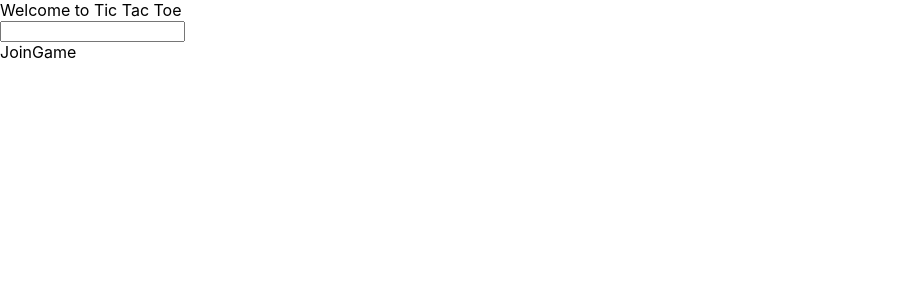
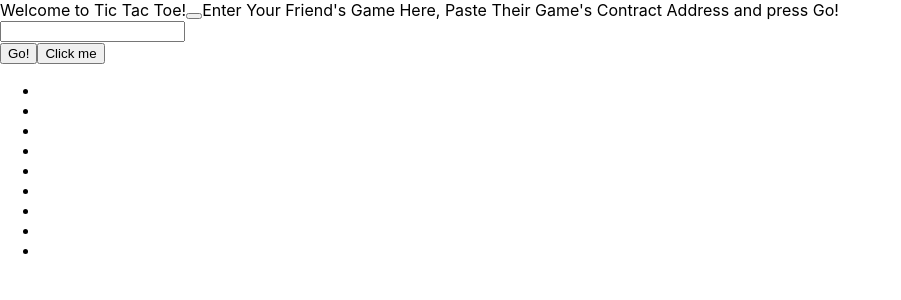
Before and after one commit to Dunkerbendigoe/Blockchain-Tic-Tac-Toe, a React (Create React App) app in the folder appui/: page / in a window 1280 px wide. Shown: the top 300 px of the page, without its empty margins (0-901 px from the left). Built offline with nearby package versions, Linux system fonts and the light colour scheme.

Commit message:
new game and join game ui, no connection to web3 yet

```diff
--- a/appui/src/App.js
+++ b/appui/src/App.js
@@ -1,17 +1,36 @@
 import './App.css';
-import {React} from 'react'
+import {React, useState} from 'react'
 import JoinGame from './JoinGame';
 import NewGame from './NewGame';
+import Board from './Board';
+
+
 
 function App() {
+
+  const [playerNumber, setPlayerNumber] = useState({playerNumber: 0, hidden : true})
+  const [TicTacToe, setTicTacToe] = useState()
+  const [TicTacToeContract, setTicTacToeContract] = useState()
+
+
+  const testVars = () =>{
+    console.log(playerNumber)
+    console.log(TicTacToe)
+  }
+
   return (
    <>
 
-    <h>Welcome to Tic Tac Toe</h>
+    Welcome to Tic Tac Toe!
 
-    <NewGame></NewGame>
+    <NewGame  parentState={[playerNumber, TicTacToe, TicTacToeContract]} setParentState={[setPlayerNumber, setTicTacToe, setTicTacToeContract]}></NewGame>
+    <JoinGame parentState={[playerNumber, TicTacToe]} setParentState={[setPlayerNumber, setTicTacToe]}></JoinGame>
 
-    <JoinGame></JoinGame>
+    <button onClick={() => testVars()}>Click me</button>
+
+    <br></br>
+
+    <Board></Board>
 
    </>
   );
--- /dev/null
+++ b/appui/src/Board.js
@@ -0,0 +1,32 @@
+import React from 'react'
+
+const Board =  () => {
+
+  const BoardElement = (prop) =>{
+
+
+    const clickHandler = () =>{
+      console.log('checking tictac toe, valid move, and then play')
+    }
+
+    return <li data-pos={prop} onClick={() =>clickHandler()}/>
+  }
+
+  return (
+    <>
+        <ul>
+            <BoardElement props={'0'}/>
+            <BoardElement props={'1'}/>
+            <BoardElement props={'2'}/>
+            <BoardElement props={'3'}/>
+            <BoardElement props={'4'}/>
+            <BoardElement props={'5'}/>
+            <BoardElement props={'6'}/>
+            <BoardElement props={'7'}/>
+            <BoardElement props={'8'}/>
+        </ul>
+    </>
+  )
+}
+
+export default Board;
--- a/appui/src/JoinGame.js
+++ b/appui/src/JoinGame.js
@@ -1,11 +1,25 @@
-import React from 'react'
+import {React, useState} from 'react'
 
-const JoinGame = (props) => {
+const JoinGame = ({parentState, setParentState}) => {
 
+    const [address, setAddress] = useState('')
+
+
+    const attachToContract = (address) =>{
+        setParentState[0]({playerNumber: 2, hidden : true})
+        setParentState[1](address)
+    }
 
 
     return (
-        <div>JoinGame</div>
+        <>
+            Enter Your Friend's Game Here, Paste Their Game's Contract Address and press Go!
+            <form>
+                <input type="text" onChange={(event) => setAddress(event.target.value)}></input>
+            </form>
+            <button onClick = {()=>attachToContract(address)}>Go!</button>
+
+        </>
     )
 }
 
--- a/appui/src/NewGame.js
+++ b/appui/src/NewGame.js
@@ -3,18 +3,13 @@ import {React, useState} from 'react'
 
 const NewGame = (props) => {
 
-    const [address, setAddress] = useState('')
-
-
-
+    const initializeContract = () =>{
+        console.log('web3 transaction of constructor call and using setStates to update parent states')
+    }
 
     return (
         <>
-            <form>
-                <input type="text" value={address} onChange={(event) => setAddress(event)}></input>
-
-            </form>
-
+            <button onClick={()=>initializeContract()}></button>
         </>
     )
 }
```
